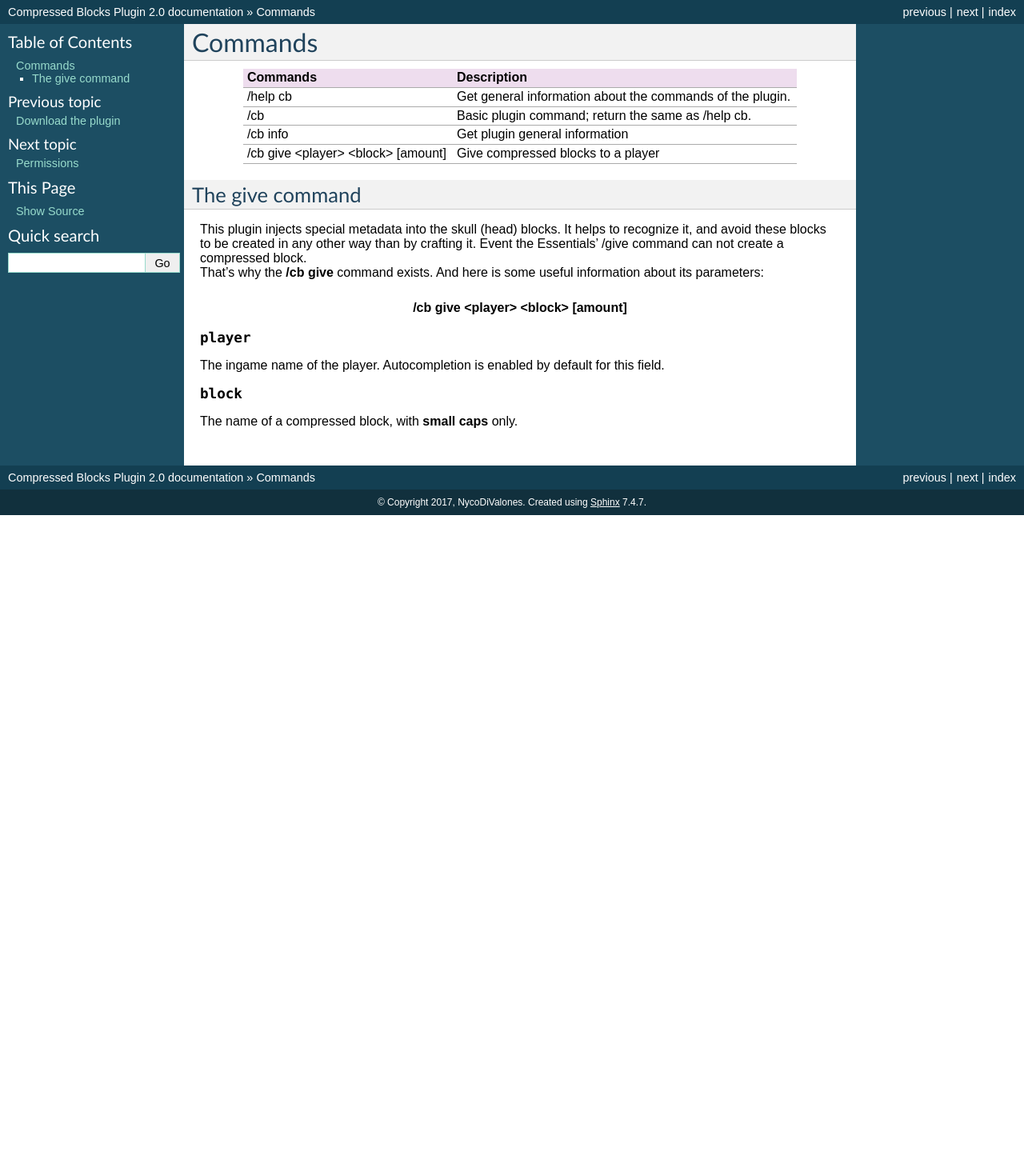
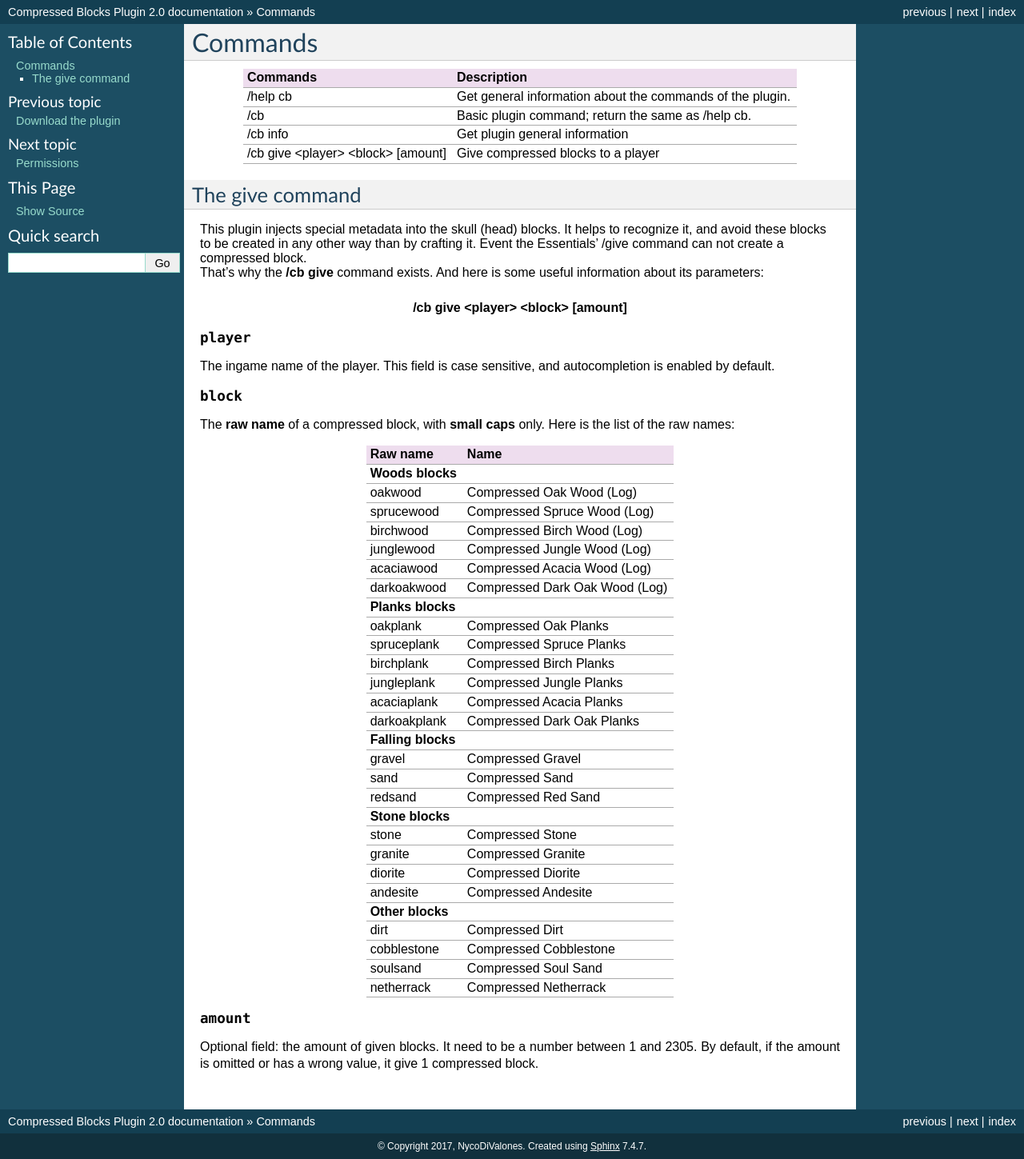
Before and after one commit to Joffreybvn/CompressedBlocksPluginDocs, a Sphinx documentation site: the page built from docs/commands.rst, in a window 1280 px wide. Shown: the whole page at 80% size. Built offline with Sphinx 7.4.7, drawn with Linux system fonts in a browser that asks for light colours; before the commit the page ends 900 px from its top, so only the background shows below that.

Commit message:
Commands completed

```diff
--- a/docs/commands.rst
+++ b/docs/commands.rst
@@ -18,7 +18,51 @@ The give command
 .. centered:: /cb give <player> <block> [amount]
 
 .. object:: player
-|   The ingame name of the player. Autocompletion is enabled by default for this field.
+The ingame name of the player. This field is case sensitive, and autocompletion is enabled by default.
 
 .. object:: block
-|   The name of a compressed block, with **small caps** only.
+The **raw name** of a compressed block, with **small caps** only. Here is the list of the raw names:
+
+==================  ==============================
+Raw name            Name
+==================  ==============================
+**Woods blocks**
+------------------  ------------------------------
+oakwood             Compressed Oak Wood (Log)
+sprucewood          Compressed Spruce Wood (Log)
+birchwood           Compressed Birch Wood (Log)
+junglewood          Compressed Jungle Wood (Log)
+acaciawood          Compressed Acacia Wood (Log)
+darkoakwood         Compressed Dark Oak Wood (Log)
+------------------  ------------------------------
+**Planks blocks**
+------------------  ------------------------------
+oakplank            Compressed Oak Planks
+spruceplank         Compressed Spruce Planks
+birchplank          Compressed Birch Planks
+jungleplank         Compressed Jungle Planks
+acaciaplank         Compressed Acacia Planks
+darkoakplank        Compressed Dark Oak Planks
+------------------  ------------------------------
+**Falling blocks**
+------------------  ------------------------------
+gravel              Compressed Gravel
+sand                Compressed Sand
+redsand             Compressed Red Sand
+------------------  ------------------------------
+**Stone blocks**
+------------------  ------------------------------
+stone               Compressed Stone
+granite             Compressed Granite
+diorite             Compressed Diorite
+andesite            Compressed Andesite
+------------------  ------------------------------
+**Other blocks**
+------------------  ------------------------------
+dirt                Compressed Dirt
+cobblestone         Compressed Cobblestone
+soulsand            Compressed Soul Sand
+netherrack          Compressed Netherrack
+==================  ==============================
+.. object:: amount
+Optional field: the amount of given blocks. It need to be a number between 1 and 2305. By default, if the amount is omitted or has a wrong value, it give 1 compressed block.
```
